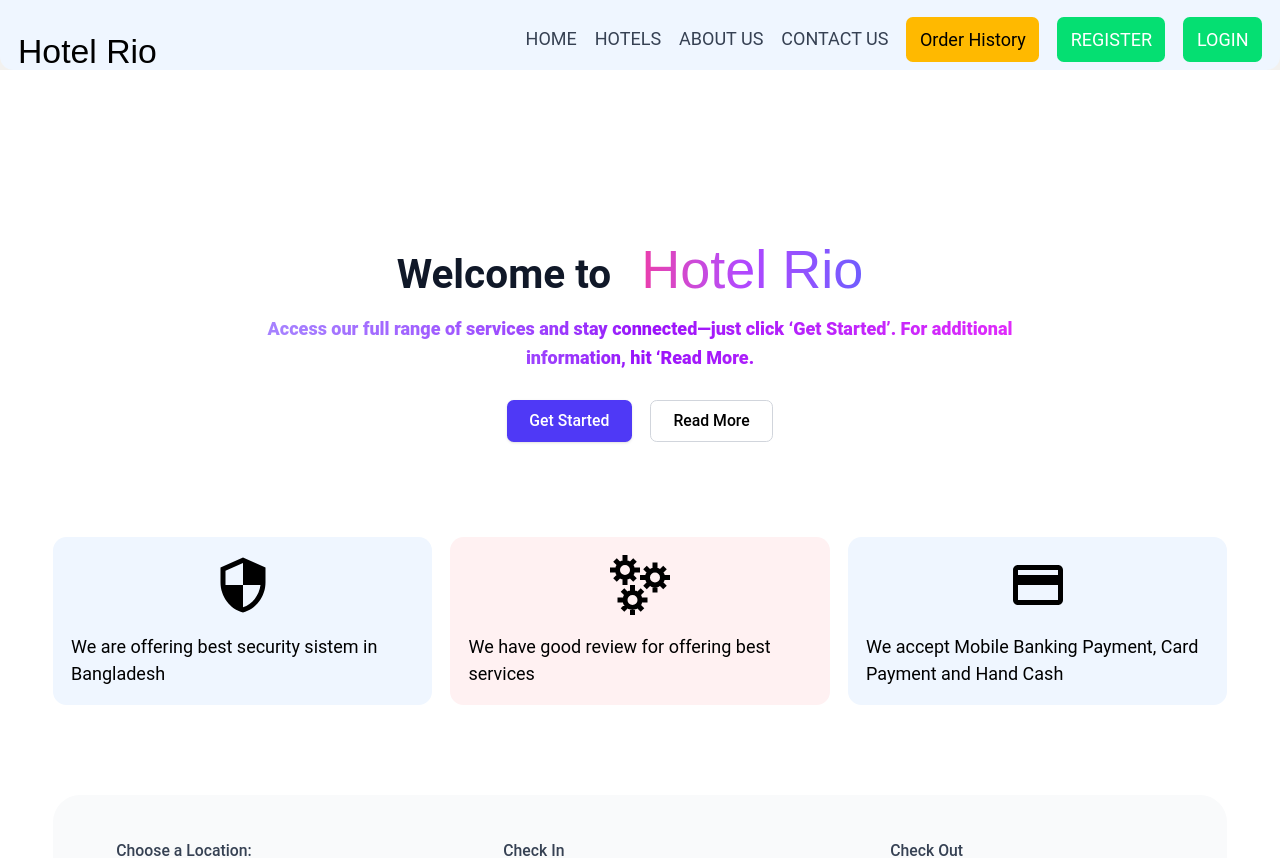
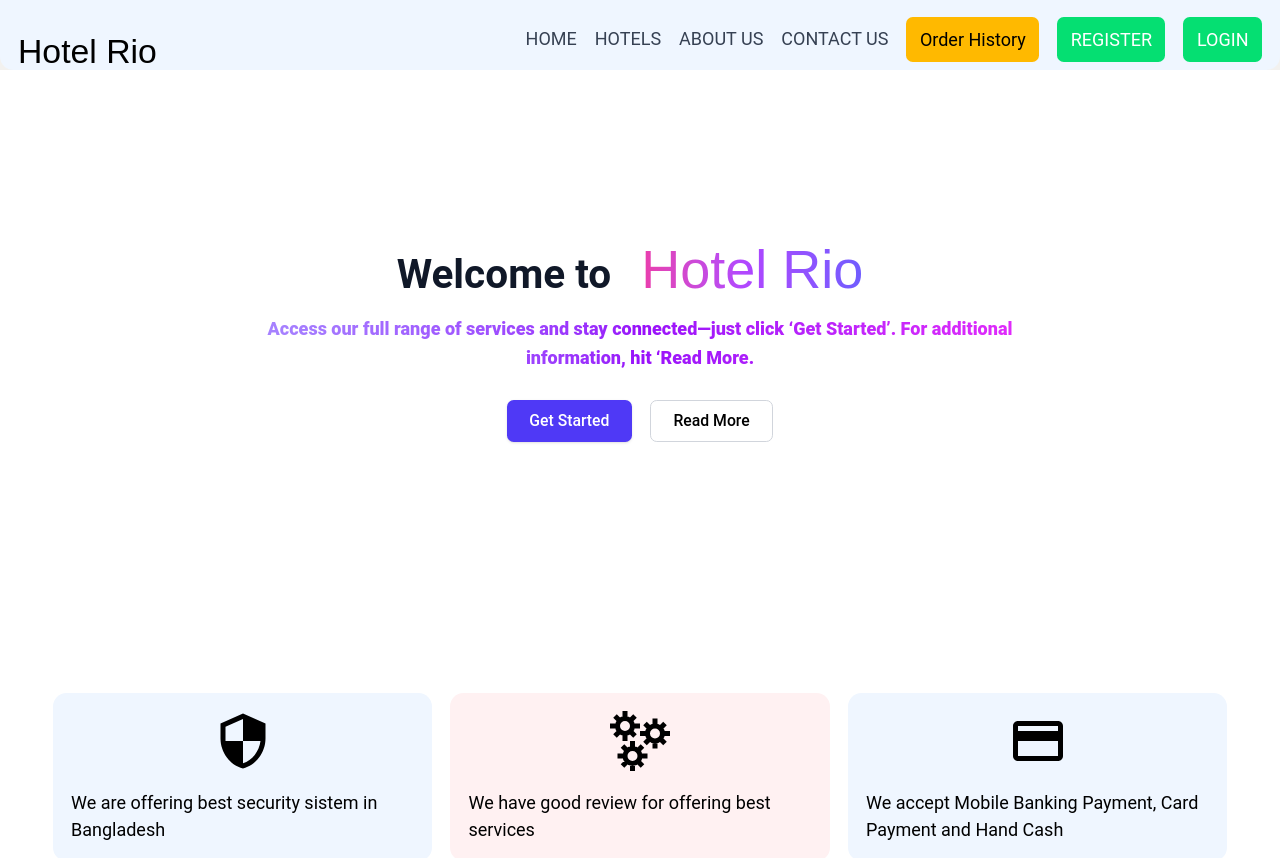
Before and after one commit to shohan-28/Hotel-Rio-Next-JS, a Next.js app: page / in a window 1280 px wide. Shown: the top 858 px of the page. Built offline with nearby package versions, Linux system fonts and the light colour scheme; no server answers; a web font is replaced by a local one.

Commit message:
Updated some files and fixed bugs

```diff
--- a/src/app/HotelDesign/page.jsx
+++ b/src/app/HotelDesign/page.jsx
@@ -35,7 +35,7 @@ const HotelDesign = ({ hotel }) => {
       {/* Content Section */}
       <div className="p-4 flex flex-col space-y-3">
         {/* Location */}
-        <h2 className="text-lg font-semibold flex items-center gap-2 text-gray-800">
+        <h2 className="text-lg font-semibold flex items-center gap-2 text-black">
           <IoLocationSharp className="text-red-500" /> {location}
         </h2>
 
--- a/src/app/Login/page.jsx
+++ b/src/app/Login/page.jsx
@@ -27,7 +27,7 @@ export default function LoginPage() {
   return (
     <main className="flex items-center justify-center min-h-screen bg-gray-100 px-4">
       <div className="w-full max-w-md bg-white shadow-lg rounded-xl p-6">
-        <h1 className="text-2xl font-bold text-center mb-6 text-gray-800">
+        <h1 className="text-2xl font-bold text-center mb-6 text-black">
           Login to Your Account
         </h1>
 
@@ -35,7 +35,7 @@ export default function LoginPage() {
         <AuthForm type="login" onSubmit={handleLogin} />
 
         {/* Optional: Link to Register */}
-        <p className="text-center text-sm text-gray-600 mt-4">
+        <p className="text-center text-sm text-black mt-4">
           Don’t have an account?{" "}
           <a href="/Register" className="text-green-500 hover:underline">
             Register here
--- a/src/app/OurService/page.jsx
+++ b/src/app/OurService/page.jsx
@@ -7,7 +7,7 @@ import 'animate.css';
 
 const OurService = () => {
     return (
-        <div className='bg-white pb-5'>
+        <div className='bg-white pb-5 min-h-[250px]'>
             <div className='w-11/12 mx-auto'>
                 <div className='grid grid-cols-1 lg:grid-cols-3 md:grid-cols-2 gap-4 py-5 h-fit w-full text-black'>
                     <div className='space-y-4 py-4 px-4 flex flex-col justify-center items-center  bg-blue-50 rounded-xl animate__animated animate__backInLeft'>
--- a/src/app/serviceCTA/page.jsx
+++ b/src/app/serviceCTA/page.jsx
@@ -11,7 +11,7 @@ const borel = Borel({
 
 export default function ServiceCTA() {
   return (
-    <section className="relative bg-white  py-16">
+    <section className="relative bg-white  py-16 min-h-[600px]">
       <div className="mx-auto max-w-6xl px-6 text-center">
         {/* Heading */}
         <h2 className="text-4xl font-bold text-gray-900 dark:text-white sm:text-4xl">
```
